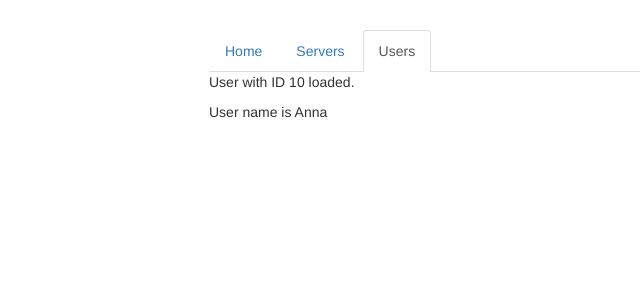
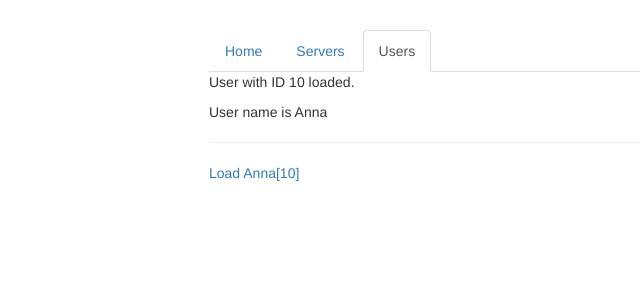
Before and after one commit to hamedkhaledi/Angular-Learning-Project, an Angular app in the folder 6/routing-start/: page /users/10/Anna in a window 1280 px wide. Shown: the top 300 px of the page, without its empty margins (56-696 px from the left). Built offline with nearby package versions, Linux system fonts and the light colour scheme.

Commit message:
Fetching Route Parameters Reactively

```diff
--- a/6/routing-start/src/app/users/user/user.component.html
+++ b/6/routing-start/src/app/users/user/user.component.html
@@ -1,2 +1,4 @@
 <p>User with ID {{ user.id }} loaded.</p>
 <p>User name is {{ user.name }}</p>
+<hr />
+<a [routerLink]="['/users', 10, 'Anna']">Load Anna[10]</a>
--- a/6/routing-start/src/app/users/user/user.component.ts
+++ b/6/routing-start/src/app/users/user/user.component.ts
@@ -3,7 +3,7 @@ import {
 }
 from '@angular/core';
 import {
-    ActivatedRoute
+    ActivatedRoute, Params
 }
 from '@angular/router';
 
@@ -20,6 +20,7 @@ from '@angular/router';
             id: this.route.snapshot.params['id'],
             name: this.route.snapshot.params['name']
         };
+        this.route.params.subscribe((params:Params) => { this.user.id = params.id; this.user.name=params.name; });
     }
 
 }
```
